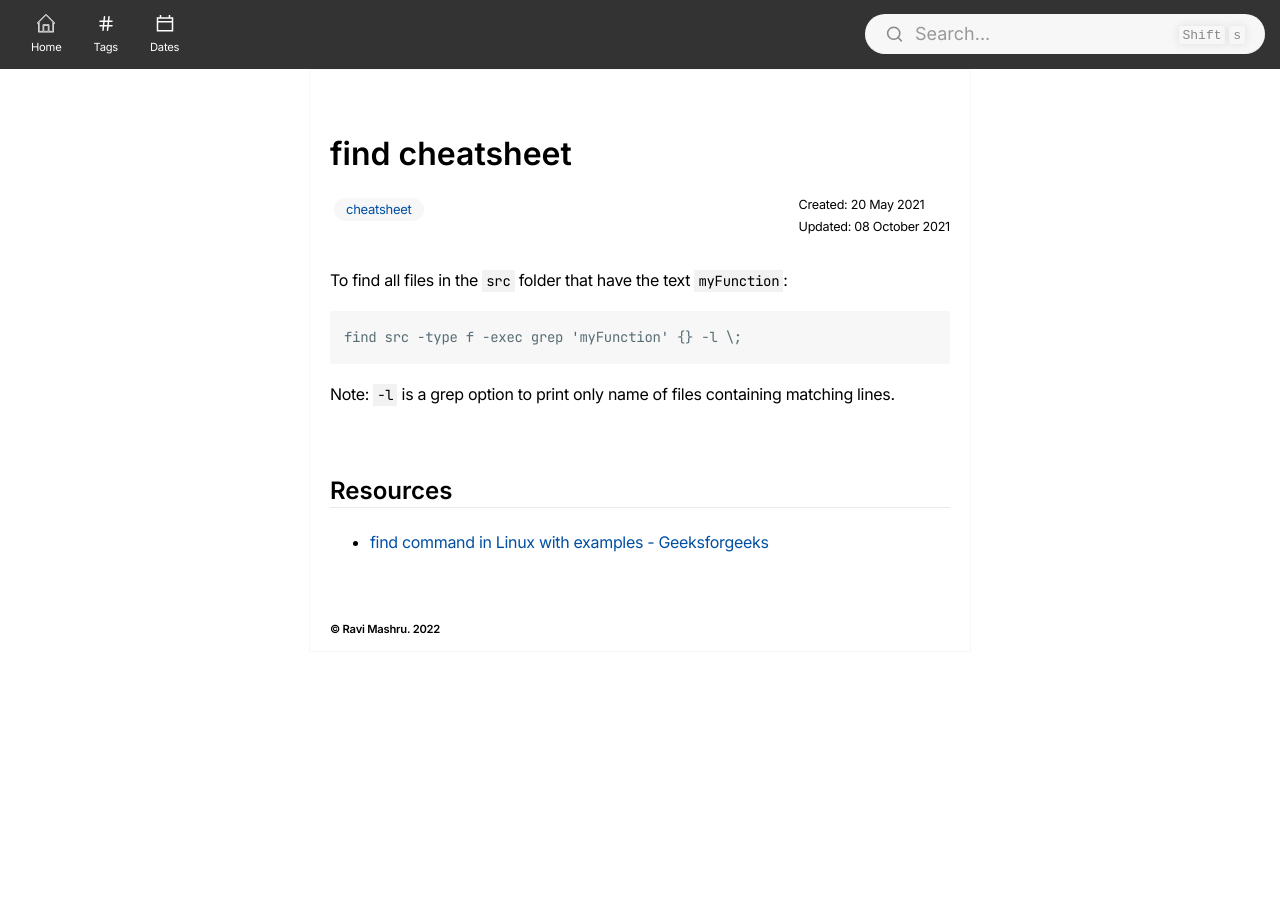
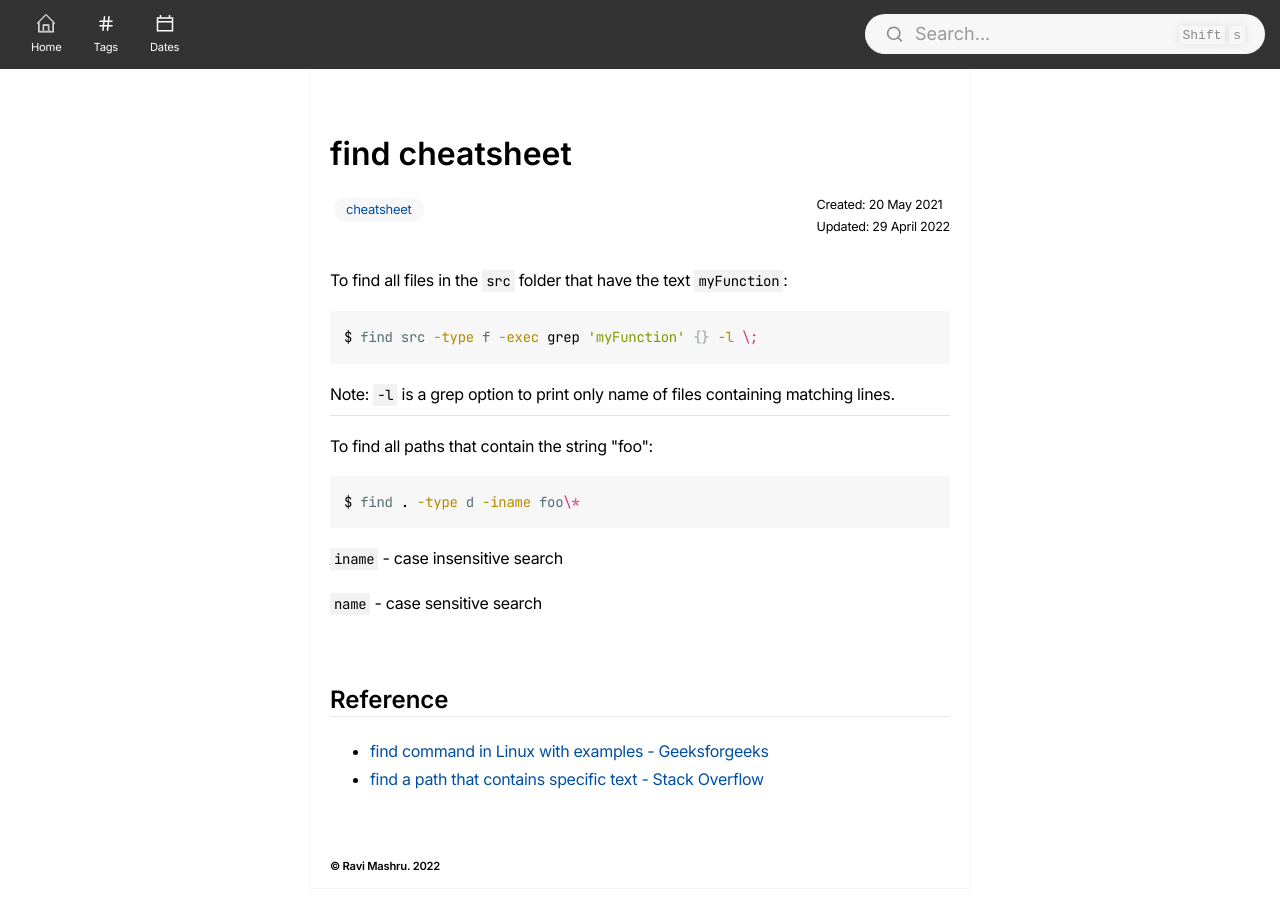
Before and after one commit to ravimashru/digital-garden, a Jekyll site: the page built from _notes/2021-05-20-find-cheatsheet.md, in a window 1280 px wide. Built offline with Jekyll 4.4.1, drawn with Linux system fonts in a browser that asks for light colours.

Commit message:
update garden

````diff
--- a/_notes/2021-05-20-find-cheatsheet.md
+++ b/_notes/2021-05-20-find-cheatsheet.md
@@ -2,7 +2,7 @@
 title: find cheatsheet
 publish: true
 created: '2021-05-20'
-updated: '2021-10-08'
+updated: '2022-04-29'
 tags:
   - cheatsheet
 fileName: find cheatsheet
@@ -10,12 +10,25 @@ fileName: find cheatsheet
 
 To find all files in the `src` folder that have the text `myFunction`:
 
-```
-find src -type f -exec grep 'myFunction' {} -l \;
+```shell
+$ find src -type f -exec grep 'myFunction' {} -l \;
 ```
 
 Note: `-l` is a grep option to print only name of files containing matching lines.
 
-## Resources
+---
+
+To find all paths that contain the string "foo":
+
+```shell
+$ find . -type d -iname foo\*
+```
+
+`iname` - case insensitive search
+
+`name` - case sensitive search
+
+## Reference
 
 - [find command in Linux with examples - Geeksforgeeks](https://www.geeksforgeeks.org/find-command-in-linux-with-examples/)
+- [find a path that contains specific text - Stack Overflow](https://stackoverflow.com/questions/18086472/find-a-path-that-contains-specific-text)
````
Also changed, not shown: _notes/2021-10-20-software-engineering-quotes.md (+17 -1 lines).
